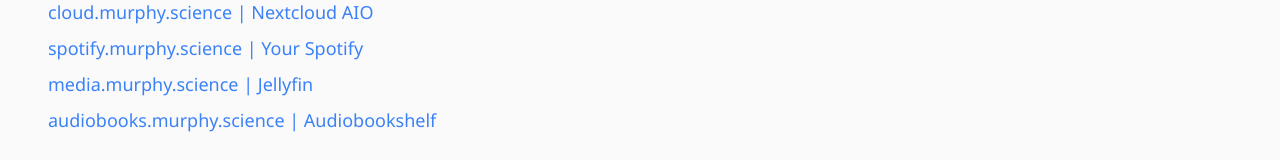
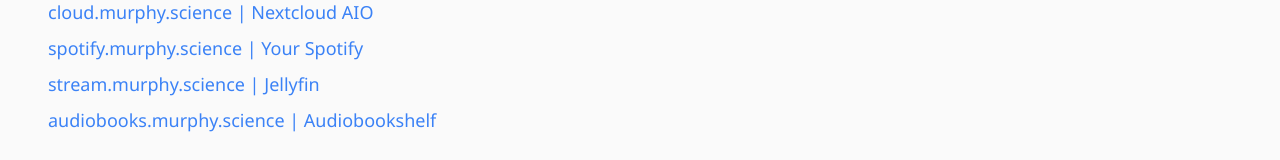
Before and after one commit to StrangeGirlMurph/murphy.science, a SvelteKit app: page /projects in a window 1280 px wide. Shown: the part 575-735 px from the top of the page. Built offline with nearby package versions, Linux system fonts and the light colour scheme; some icons are missing.

Commit message:
side projects

```diff
--- a/src/routes/projects/+page.svelte
+++ b/src/routes/projects/+page.svelte
@@ -31,7 +31,7 @@
 			class="link"
 			href="https://search.nixos.org/options?channel=unstable&from=0&size=50&sort=relevance&type=packages&query=services.audiobookshelf"
 			>NixOS Audiobookshelf Options</a
-		>. I host the following stuff for now:
+		>. I host the following stuff and some other:
 	</p>
 	<Links
 		links={[
@@ -66,9 +66,9 @@
 				href: `https://mastodon.murphy.science`
 			}, */
 			{
-				name: `media.murphy.science | Jellyfin`,
+				name: `stream.murphy.science | Jellyfin`,
 				type: `link`,
-				href: `https://media.murphy.science`
+				href: `https://stream.murphy.science`
 			},
 			{
 				name: `audiobooks.murphy.science | Audiobookshelf`,
```
